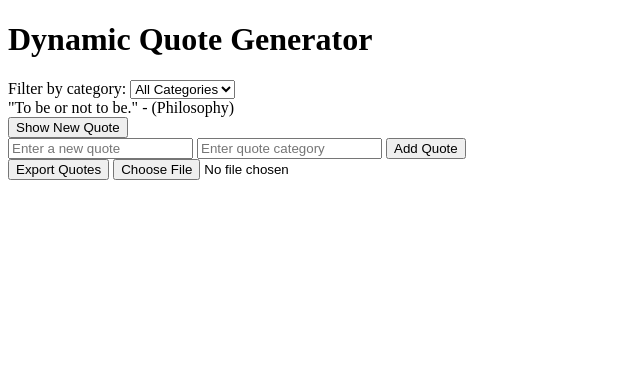
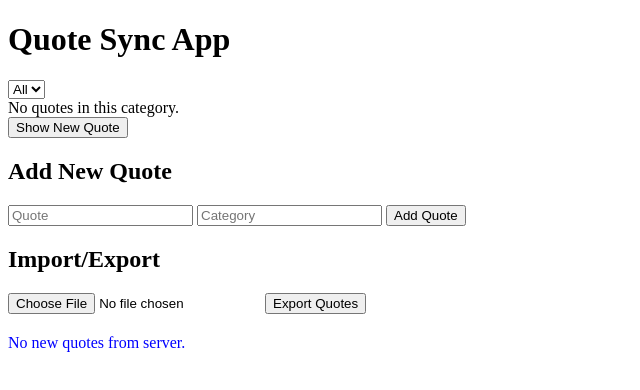
Before and after one commit to nfor/alx_fe_javascript, a plain HTML site: page dom-manipulation/index.html in a window 1280 px wide. Shown: the whole page, without its empty margins (0-640 px from the left). Drawn offline with Linux system fonts and the light colour scheme; no server answers.

Commit message:
server simulation

```diff
--- a/dom-manipulation/index.html
+++ b/dom-manipulation/index.html
@@ -1,35 +1,31 @@
 <!DOCTYPE html>
 <html lang="en">
 <head>
-  <meta charset="UTF-8" />
-  <meta name="viewport" content="width=device-width, initial-scale=1.0"/>
-  <title>Dynamic Quote Generator</title>
+  <meta charset="UTF-8">
+  <title>Quote Sync App</title>
 </head>
 <body>
-  <h1>Dynamic Quote Generator</h1>
+  <h1>Quote Sync App</h1>
 
-  <!-- Category Filter -->
-  <label for="categoryFilter">Filter by category:</label>
   <select id="categoryFilter" onchange="filterQuotes()">
     <option value="all">All Categories</option>
   </select>
 
-  <!-- Quote Display -->
   <div id="quoteDisplay"></div>
-  <button id="newQuote">Show New Quote</button>
+  <button onclick="showNewQuote()">Show New Quote</button>
 
-  <!-- Add New Quote -->
-  <div>
-    <input id="newQuoteText" type="text" placeholder="Enter a new quote" />
-    <input id="newQuoteCategory" type="text" placeholder="Enter quote category" />
-    <button onclick="addQuote()">Add Quote</button>
-  </div>
+  <h2>Add New Quote</h2>
+  <form id="quoteForm">
+    <input type="text" id="quoteText" placeholder="Quote" required>
+    <input type="text" id="quoteCategory" placeholder="Category" required>
+    <button type="submit">Add Quote</button>
+  </form>
 
-  <!-- Import/Export -->
-  <div>
-    <button onclick="exportQuotes()">Export Quotes</button>
-    <input type="file" id="importFile" accept=".json" onchange="importFromJsonFile(event)" />
-  </div>
+  <h2>Import/Export</h2>
+  <input type="file" id="importFile" accept=".json" onchange="importFromJsonFile(event)">
+  <button onclick="exportToJsonFile()">Export Quotes</button>
+
+  <div id="syncStatus" style="margin-top:20px;color:blue;"></div>
 
   <script src="script.js"></script>
 </body>
--- a/dom-manipulation/script.js
+++ b/dom-manipulation/script.js
@@ -1,114 +1,145 @@
-let quotes = JSON.parse(localStorage.getItem("quotes")) || [
-  { text: "Stay hungry, stay foolish.", category: "Motivation" },
-  { text: "To be or not to be.", category: "Philosophy" }
-];
+let quotes = [];
+let selectedCategory = localStorage.getItem("lastFilter") || "all";
+const SERVER_URL = "https://jsonplaceholder.typicode.com/posts"; // simulate quotes
 
-// Restore last filter
-let lastFilter = localStorage.getItem("lastFilter") || "all";
+// Local storage functions
+function saveQuotes() {
+  localStorage.setItem("quotes", JSON.stringify(quotes));
+}
+function loadQuotes() {
+  const stored = localStorage.getItem("quotes");
+  quotes = stored ? JSON.parse(stored) : [];
+}
 
-// Show a random quote
-function showRandomQuote() {
-  const filtered = lastFilter === "all" ? quotes : quotes.filter(q => q.category === lastFilter);
-  if (filtered.length === 0) {
-    document.getElementById("quoteDisplay").innerText = "No quotes in this category.";
+// Display filtering and random quote
+function showNewQuote() {
+  const filtered = selectedCategory === "all"
+    ? quotes
+    : quotes.filter(q => q.category === selectedCategory);
+  const display = document.getElementById("quoteDisplay");
+  if (!filtered.length) {
+    display.textContent = "No quotes in this category.";
     return;
   }
-  const randomIndex = Math.floor(Math.random() * filtered.length);
-  const quote = filtered[randomIndex];
-  document.getElementById("quoteDisplay").innerText = `"${quote.text}" - (${quote.category})`;
-
-  // Save to sessionStorage
-  sessionStorage.setItem("lastViewedQuote", JSON.stringify(quote));
+  const q = filtered[Math.floor(Math.random() * filtered.length)];
+  display.textContent = `"${q.text}" [${q.category}]`;
+  sessionStorage.setItem("lastViewedQuote", JSON.stringify(q));
 }
 
 // Add new quote
-function addQuote() {
-  const text = document.getElementById("newQuoteText").value.trim();
-  const category = document.getElementById("newQuoteCategory").value.trim();
-
+function addQuote(e) {
+  e.preventDefault();
+  const text = document.getElementById("quoteText").value.trim();
+  const category = document.getElementById("quoteCategory").value.trim();
   if (!text || !category) {
-    alert("Please enter both a quote and a category.");
+    alert("Fill both fields.");
     return;
   }
-
   quotes.push({ text, category });
   saveQuotes();
   populateCategories();
-  showRandomQuote();
-
-  document.getElementById("newQuoteText").value = "";
-  document.getElementById("newQuoteCategory").value = "";
+  showNewQuote();
+  e.target.reset();
 }
 
-// Save quotes to localStorage
-function saveQuotes() {
-  localStorage.setItem("quotes", JSON.stringify(quotes));
+// Populate categories dropdown
+function populateCategories() {
+  const set = new Set(["all"]);
+  quotes.forEach(q => set.add(q.category));
+  const sel = document.getElementById("categoryFilter");
+  sel.innerHTML = "";
+  set.forEach(cat => {
+    const opt = document.createElement("option");
+    opt.value = cat;
+    opt.textContent = cat.charAt(0).toUpperCase() + cat.slice(1);
+    sel.appendChild(opt);
+  });
+  sel.value = selectedCategory;
 }
 
-// Export quotes to JSON
-function exportQuotes() {
+// Filter quotes
+function filterQuotes() {
+  selectedCategory = document.getElementById("categoryFilter").value;
+  localStorage.setItem("lastFilter", selectedCategory);
+  showNewQuote();
+}
+
+// Import/Export
+function exportToJsonFile() {
   const blob = new Blob([JSON.stringify(quotes, null, 2)], { type: "application/json" });
   const url = URL.createObjectURL(blob);
-  const link = document.createElement("a");
-  link.href = url;
-  link.download = "quotes.json";
-  link.click();
+  const a = document.createElement("a");
+  a.href = url;
+  a.download = "quotes.json";
+  a.click();
   URL.revokeObjectURL(url);
 }
 
-// Import quotes from JSON
 function importFromJsonFile(event) {
-  const fileReader = new FileReader();
-  fileReader.onload = function(e) {
+  const file = event.target.files[0];
+  if (!file) return;
+  const reader = new FileReader();
+  reader.onload = e => {
     try {
-      const importedQuotes = JSON.parse(e.target.result);
-      if (Array.isArray(importedQuotes)) {
-        quotes.push(...importedQuotes);
-        saveQuotes();
-        populateCategories();
-        alert("Quotes imported successfully!");
-        showRandomQuote();
-      } else {
-        alert("Invalid JSON format.");
-      }
+      const imported = JSON.parse(e.target.result);
+      if (!Array.isArray(imported)) throw new Error();
+      quotes.push(...imported);
+      saveQuotes();
+      populateCategories();
+      showNewQuote();
+      alert("Imported successfully.");
     } catch {
-      alert("Error reading the file.");
+      alert("Invalid file.");
     }
   };
-  fileReader.readAsText(event.target.files[0]);
+  reader.readAsText(file);
 }
 
-// Populate category dropdown
-function populateCategories() {
-  const select = document.getElementById("categoryFilter");
-  const categories = Array.from(new Set(quotes.map(q => q.category)));
-  const current = select.value;
+// --- SERVER SYNC LOGIC ---
 
-  // Clear and repopulate
-  select.innerHTML = `<option value="all">All Categories</option>`;
-  categories.forEach(cat => {
-    const option = document.createElement("option");
-    option.value = cat;
-    option.textContent = cat;
-    select.appendChild(option);
-  });
-
-  // Restore selected value
-  select.value = current || "all";
+async function fetchServerQuotes() {
+  try {
+    const res = await fetch(SERVER_URL);
+    const data = await res.json();
+    return data.map(item => ({
+      text: item.title,
+      category: "server"
+    }));
+  } catch {
+    console.log("Fetch error");
+    return [];
+  }
 }
 
-// Filter quotes by selected category
-function filterQuotes() {
-  const selected = document.getElementById("categoryFilter").value;
-  lastFilter = selected;
-  localStorage.setItem("lastFilter", selected);
-  showRandomQuote();
+async function syncWithServer() {
+  const server = await fetchServerQuotes();
+  let changed = false;
+  server.forEach(sq => {
+    const exists = quotes.some(q => q.text === sq.text);
+    if (!exists) {
+      quotes.push(sq);
+      changed = true;
+    }
+  });
+  if (changed) {
+    saveQuotes();
+    populateCategories();
+    document.getElementById("syncStatus").textContent =
+      "Quotes synced with server (server wins on conflict).";
+  } else {
+    document.getElementById("syncStatus").textContent =
+      "No new quotes from server.";
+  }
 }
 
-// Event listener
-document.getElementById("newQuote").addEventListener("click", showRandomQuote);
+// Start periodic server sync
+setInterval(syncWithServer, 60000); // every 60 seconds
 
-// Init
-populateCategories();
-document.getElementById("categoryFilter").value = lastFilter;
-showRandomQuote();
+// Init on load
+window.onload = () => {
+  loadQuotes();
+  populateCategories();
+  showNewQuote();
+  document.getElementById("quoteForm").addEventListener("submit", addQuote);
+  syncWithServer();
+};
```
